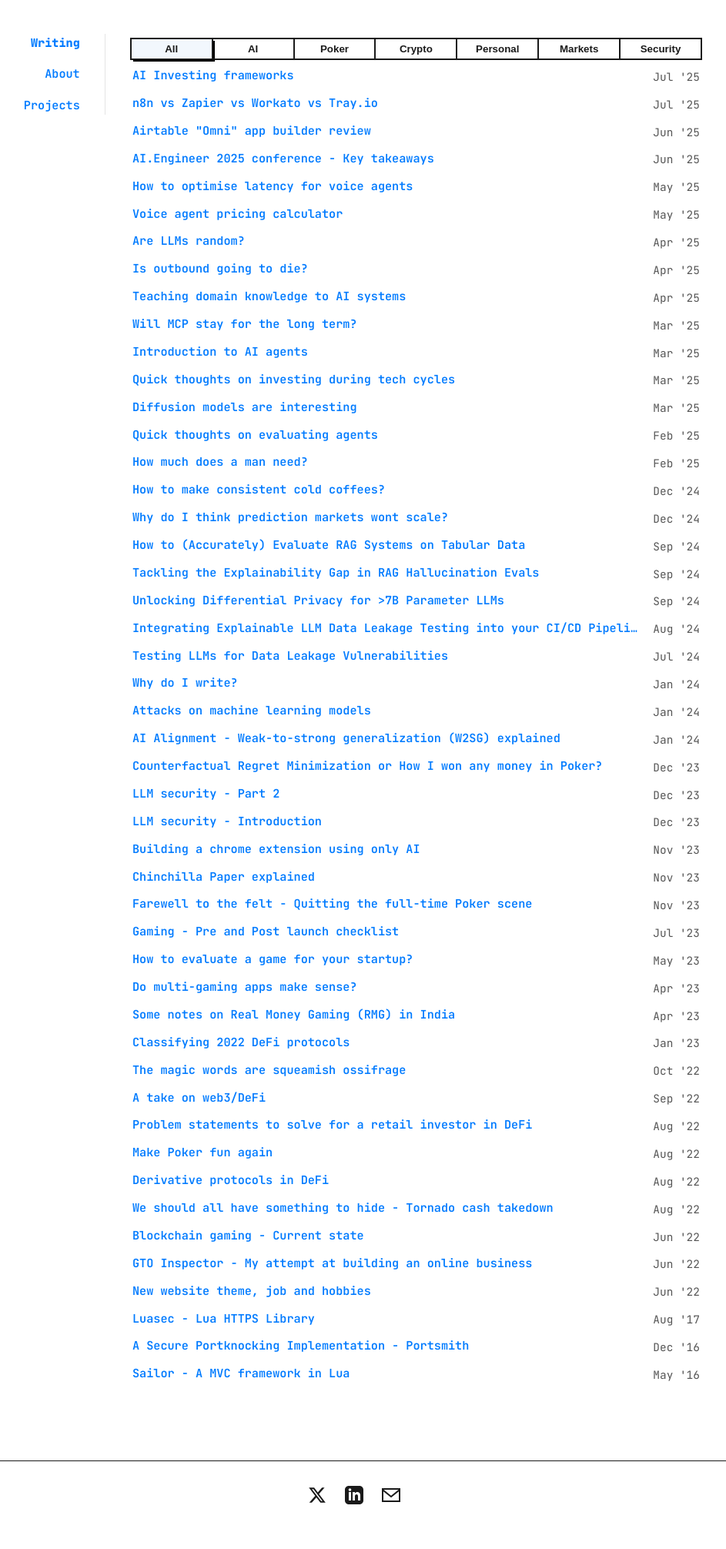
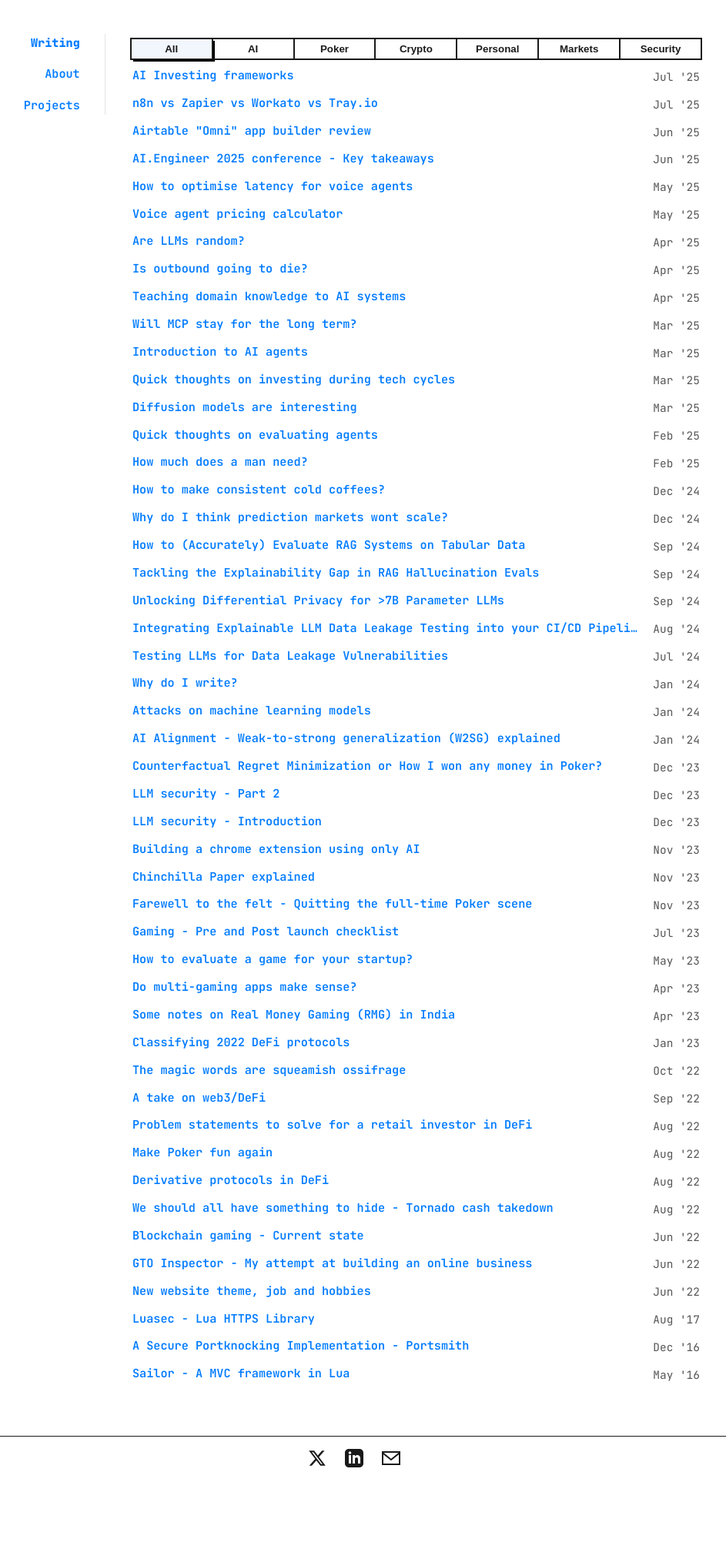
Before and after one commit to r-nikhil/r-nikhil.github.io, a Jekyll site: the page built from index.html, in a window 1280 px wide. Shown: the whole page at 77% size, without its empty margins (180-1123 px from the left). Built offline with Jekyll 4.4.1, drawn with Linux system fonts in a browser that asks for light colours; after the commit the page ends 1940 px from its top, so only the background shows below that.

Commit message:
Assistant checkpoint: Reduced footer height by decreasing padding and margins
Assistant generated file changes:
- _sass/_main.scss: Reduce footer height by decreasing padding and margin

---

User prompt:

i want to reduce the height of my footer.
its taking up too much space. reduce it

Replit-Commit-Author: Assistant
Replit-Commit-Session-Id: 85a9ea82-8317-45f5-b377-957c0ed3558a

```diff
--- a/_sass/_main.scss
+++ b/_sass/_main.scss
@@ -349,8 +349,8 @@ figcaption {
 }
 
 .site-footer {
-  margin-top: 4rem;
-  padding: 2rem 0;
+  margin-top: 2rem;
+  padding: 1rem 0;
   border-top: 1px solid var(--border-color);
 
   .footer-content {
@@ -363,7 +363,7 @@ figcaption {
     display: flex;
     justify-content: center;
     gap: 1.5rem;
-    margin-bottom: 1rem;
+    margin-bottom: 0.5rem;
   }
 
   .social-link {
```
